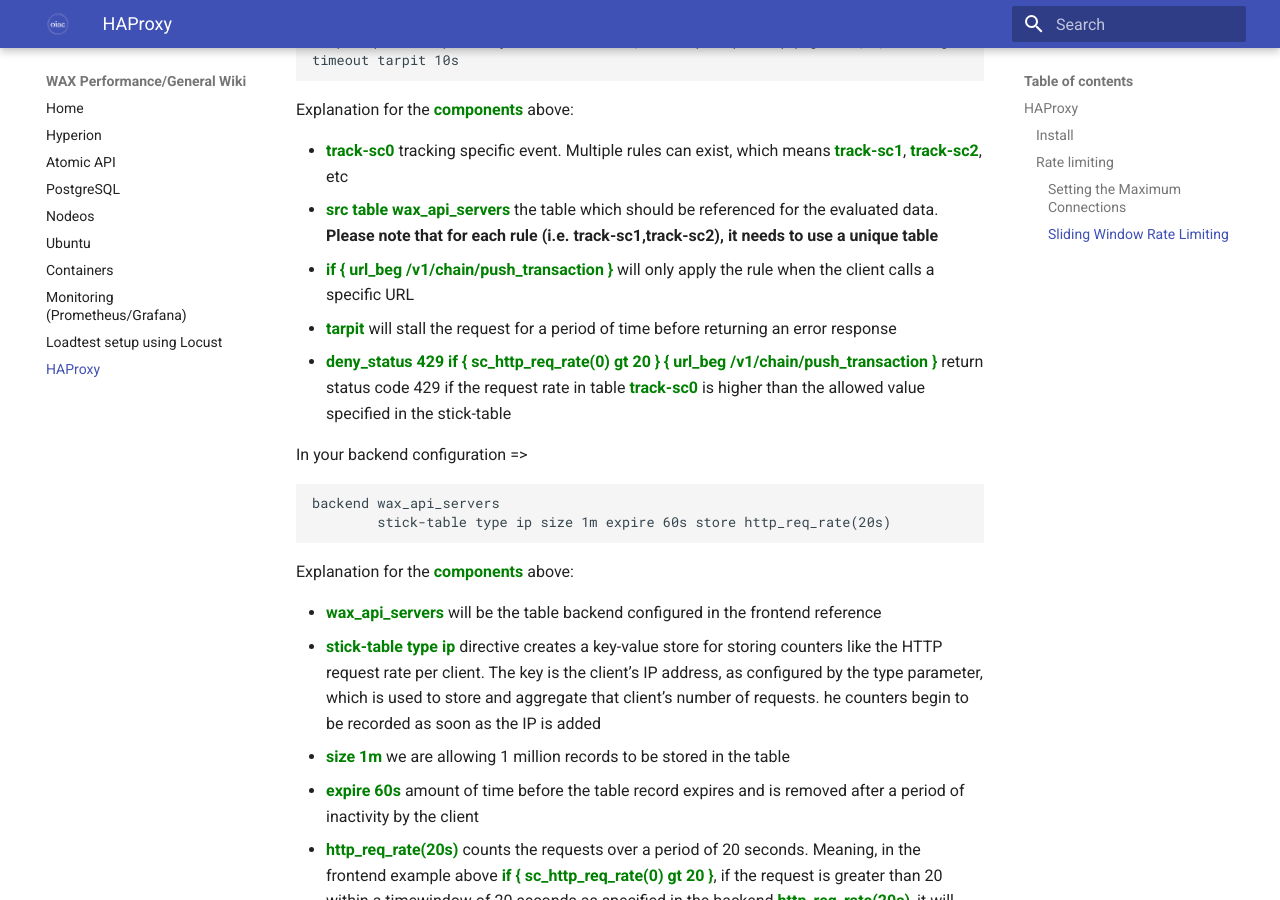
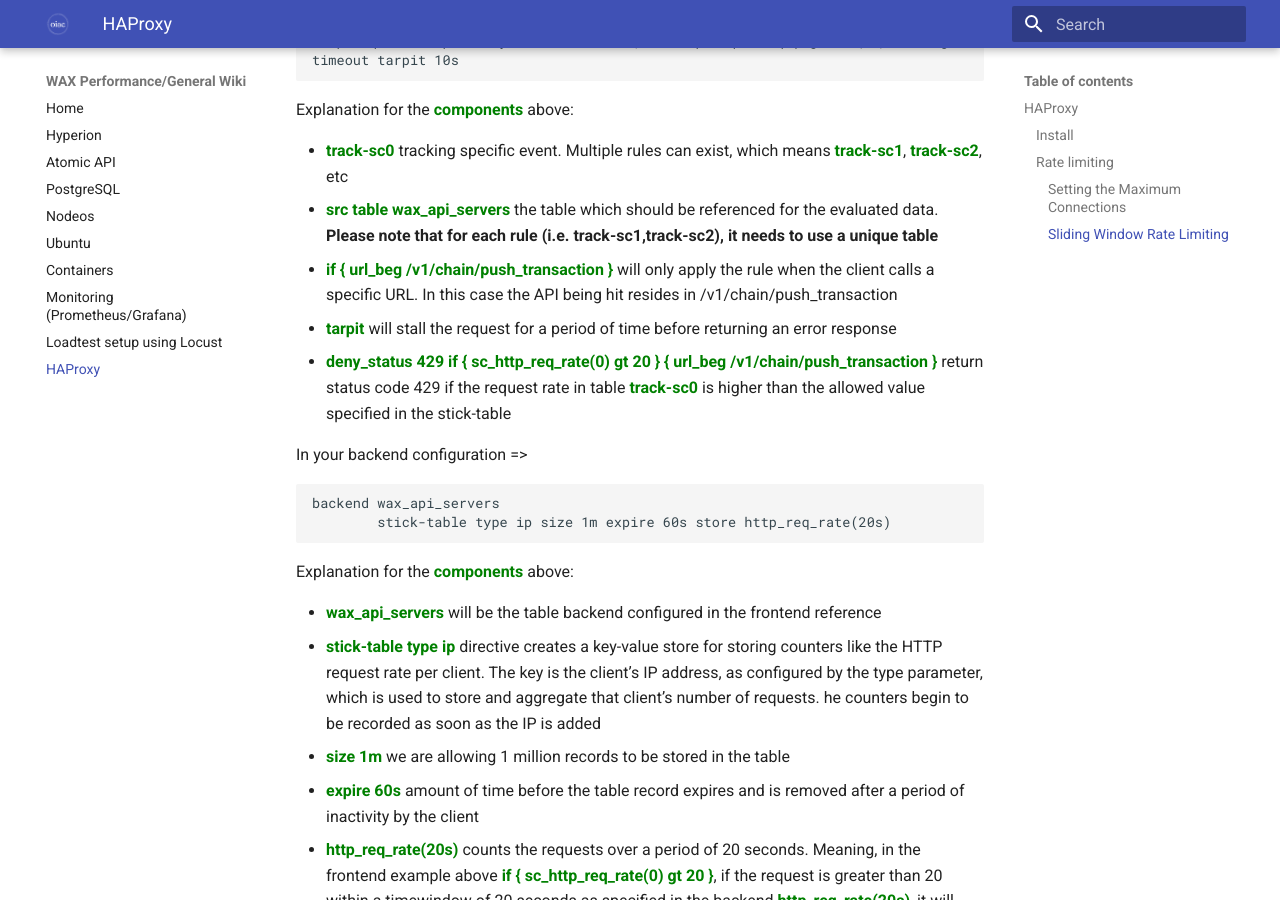
Before and after one commit to oneinacillian/wiki, an MkDocs documentation site: the page built from docs/haproxy.md, in a window 1280 px wide and 900 px high, scrolled down 5238 px. Built offline with MkDocs 1.6.1 and Material for MkDocs 9.7.7, drawn with Linux system fonts in a browser that asks for light colours; some of the changed text lies outside the part shown.

Commit message:
haproxy additions

```diff
--- a/docs/haproxy.md
+++ b/docs/haproxy.md
@@ -191,7 +191,7 @@
 - <span style="color:green">**identifier_for_rule**</span> can be any rule name you provide
 - <span style="color:green">**backend_system**</span> can be any name of the backend system you will configure next so that the front-end requests know where to offload data
 - <span style="color:green">**hostheader_to_offload**</span> the hostheader received by the call made to the proxy
-- For tls communication, a certificate needs to be loaded so that the traffic between the (public client) and the proxy can be encrypted. In the configuration above, the certificate needs to be placed in <span style="color:green">**/etc/haproxy/certs**</span>
+- For tls communication, a certificate needs to be loaded so that the traffic between the (public client) and the proxy can be encrypted. In the configuration above, the certificate needs to be placed in <span style="color:green">**/etc/haproxy/certs**</span>. WAX requires **TLSv1.2** as a minimum
 
 > **_NOTE:_** In this example I am offloading to 2 hyperion instances, both with their API's exposed on port 7000
 
@@ -223,7 +223,7 @@
 
 - <span style="color:green">**track-sc0**</span> tracking specific event. Multiple rules can exist, which means <span style="color:green">**track-sc1**</span>, <span style="color:green">**track-sc2**</span>, etc <br>
 - <span style="color:green">**src table wax_api_servers**</span> the table which should be referenced for the evaluated data. **Please note that for each rule (i.e. track-sc1,track-sc2), it needs to use a unique table** <br>
-- <span style="color:green">**if { url_beg /v1/chain/push_transaction }**</span> will only apply the rule when the client calls a specific URL <br>
+- <span style="color:green">**if { url_beg /v1/chain/push_transaction }**</span> will only apply the rule when the client calls a specific URL. In this case the API being hit resides in /v1/chain/push_transaction <br>
 - <span style="color:green">**tarpit**</span> will stall the request for a period of time before returning an error response <br>
 - <span style="color:green">**deny_status 429 if { sc_http_req_rate(0) gt 20 } { url_beg /v1/chain/push_transaction }**</span> return status code 429 if the request rate in table <span style="color:green">**track-sc0**</span> is higher than the allowed value specified in the stick-table
 
```
